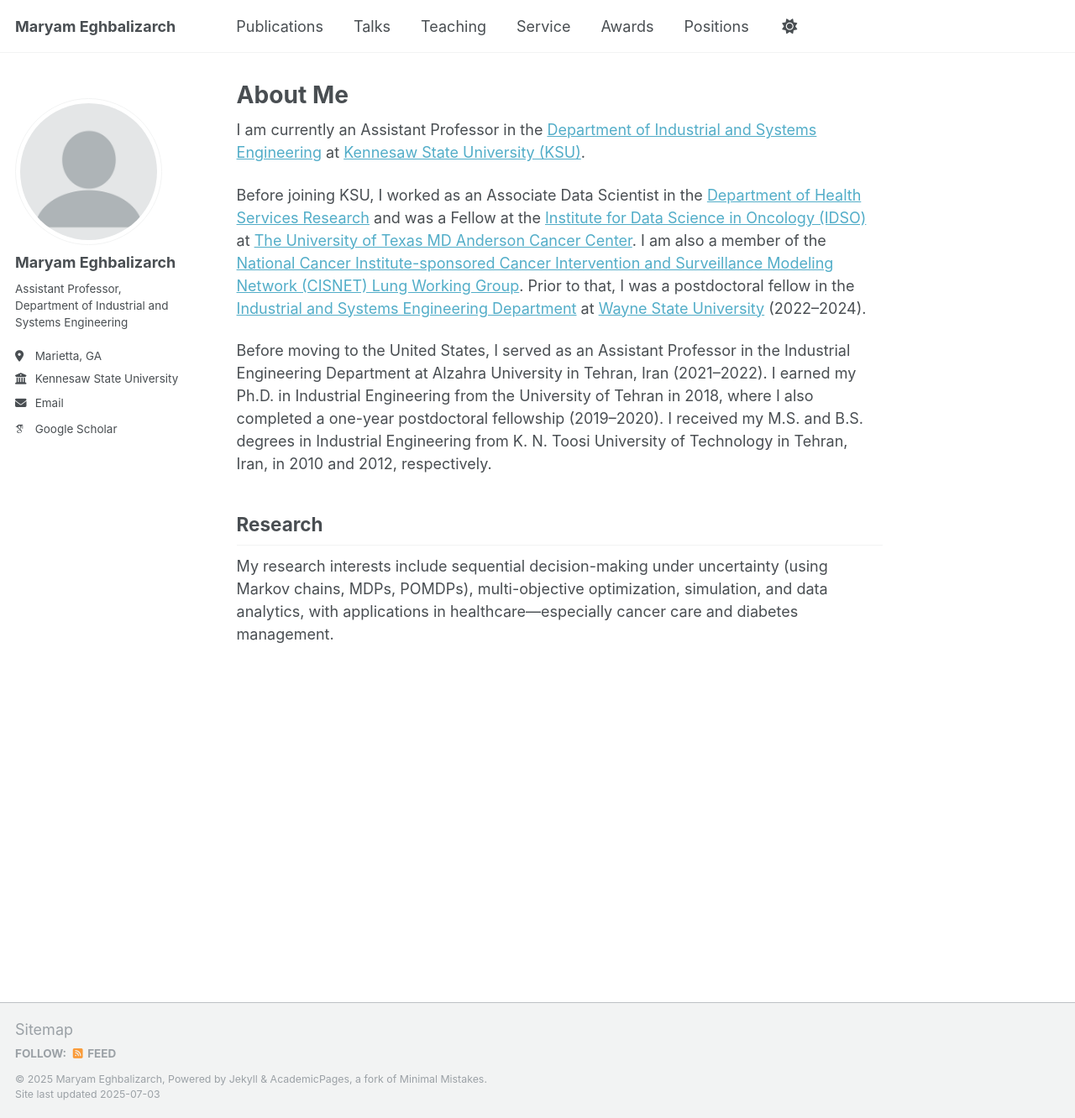
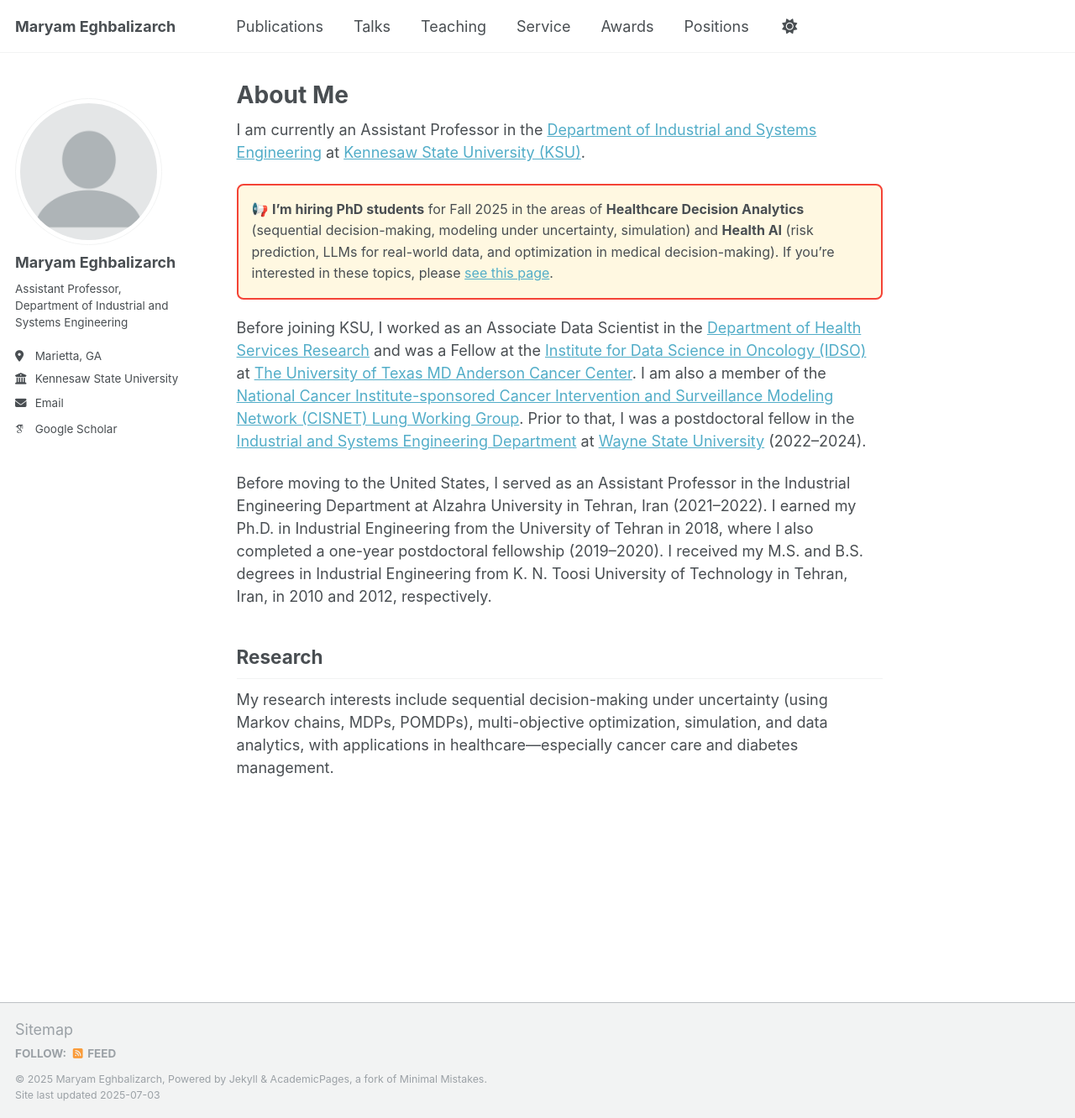
Before and after one commit to meghbalizarch/meghbalizarch.github.io, a Jekyll site: the page built from _pages/about.md, in a window 1280 px wide and 1332 px high. Shown: the whole window at 84% size. Built offline with Jekyll 4.4.1, drawn with Linux system fonts in a browser that asks for light colours; some web fonts are replaced; a script that is not in the unit is left out.

Commit message:
Update about.md

```diff
--- a/_pages/about.md
+++ b/_pages/about.md
@@ -23,6 +23,10 @@ redirect_from:
 
 I am currently an Assistant Professor in the [Department of Industrial and Systems Engineering](https://www.kennesaw.edu/spceet/academics/industrial-systems-engineering/index.php) at [Kennesaw State University (KSU)](https://www.kennesaw.edu/).
 
+<div class="highlight-box">
+  <p>📢 <strong>I’m hiring PhD students</strong> for Fall 2025 in the areas of <strong>Healthcare Decision Analytics</strong> (sequential decision-making, modeling under uncertainty, simulation) and <strong>Health AI</strong> (risk prediction, LLMs for real-world data, and optimization in medical decision-making). If you’re interested in these topics, please <a href="/join">see this page</a>.</p>
+</div>
+
 Before joining KSU, I worked as an Associate Data Scientist in the [Department of Health Services Research](https://www.mdanderson.org/research/departments-labs-institutes/departments-divisions/health-services-research.html) and was a Fellow at the [Institute for Data Science in Oncology (IDSO)](https://www.mdanderson.org/research/departments-labs-institutes/institutes/institute-for-data-science-in-oncology.html) at [The University of Texas MD Anderson Cancer Center](https://www.mdanderson.org/). I am also a member of the [National Cancer Institute-sponsored Cancer Intervention and Surveillance Modeling Network (CISNET) Lung Working Group](https://cisnet.cancer.gov/lung/). Prior to that, I was a postdoctoral fellow in the [Industrial and Systems Engineering Department](https://engineering.wayne.edu/industrial-systems) at [Wayne State University](https://wayne.edu/) (2022–2024).
 
 Before moving to the United States, I served as an Assistant Professor in the Industrial Engineering Department at Alzahra University in Tehran, Iran (2021–2022). I earned my Ph.D. in Industrial Engineering from the University of Tehran in 2018, where I also completed a one-year postdoctoral fellowship (2019–2020). I received my M.S. and B.S. degrees in Industrial Engineering from K. N. Toosi University of Technology in Tehran, Iran, in 2010 and 2012, respectively.
```
